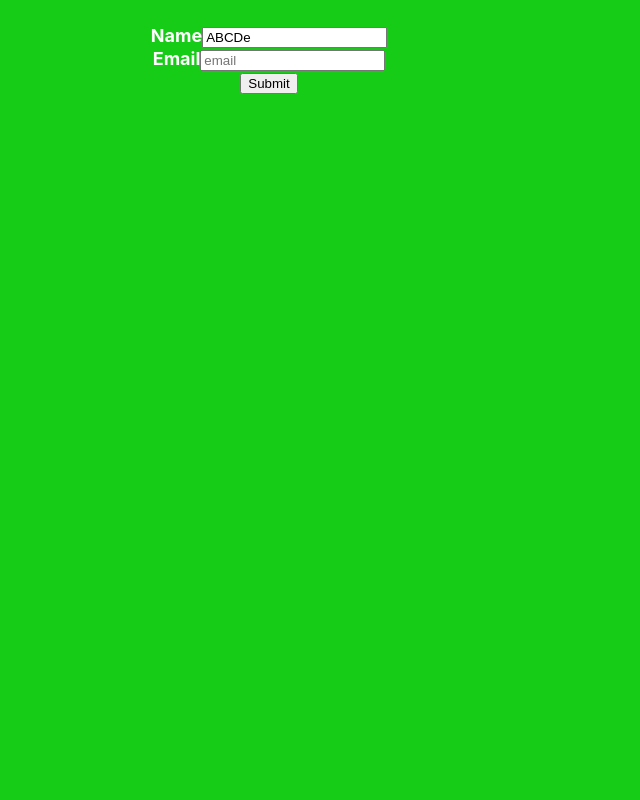
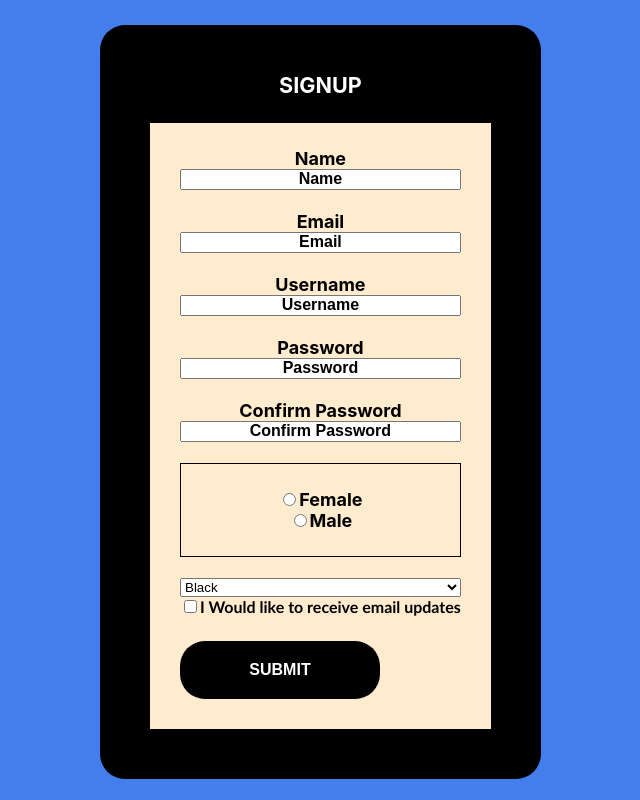
Before and after one commit to divineisking/Amada, a React (Create React App) app in the folder maloine/: page / in a window 1280 px wide. Shown: the whole page, without its empty margins (300-940 px from the left). Built offline with nearby package versions, Linux system fonts and the light colour scheme.

Commit message:
created form validation

```diff
--- a/maloine/public/index.html
+++ b/maloine/public/index.html
@@ -24,7 +24,7 @@
       work correctly both with client-side routing and a non-root public URL.
       Learn how to configure a non-root public URL by running `npm run build`.
     -->
-    <title>Counter App</title>
+    <title>Form App</title>
   </head>
   <body>
     <noscript>You need to enable JavaScript to run this app.</noscript>
--- a/maloine/src/App.css
+++ b/maloine/src/App.css
@@ -1,19 +1,75 @@
 .App {
   text-align: center;
-  width: 85%;
-  background-color:  rgb(22, 204, 22);
-  margin: 25px 0px 0px 25px;
-  display: grid;
-  grid-template-columns: 3;
-  grid-template-rows: 3;
+  width: fit-content;
+  border-radius: 25px 25px / 25px;
+  padding: 25px 25px 25px 25px;
+  background-color:  Black;
+  margin: 25px 0px 20px 25pc;
   font-size: large;
   font-weight: bold;
   color: white;
 }
 
-.button{
-  background-color: red;
-  margin-left: 5px;
-  margin-top: 5px;
-  margin-bottom: 5px;
+.App h3{
+  font-size: larger;
+  font-weight: 700;
 }
+
+.form{
+
+  max-width: fit-content;
+  padding: 25px 30px 30px 30px;
+  margin: 25px 25px 25px 25px;
+  background-color: blanchedalmond;
+  width: fit-content;
+  color: black;
+  text-align: center;
+  flex-wrap: wrap;
+  display: flex;
+  flex-direction: column;
+  font-size: large;
+  font-weight: 700;
+
+
+}
+
+.form input::placeholder{
+  text-align: center;
+  color: black;
+  font-size: medium;
+  font-weight: 600;
+
+
+}
+
+.form button{
+  color: white;
+  background-color: black;
+  border: none;
+  width: 200px;
+  padding: 20px 25px 20px 25px;
+  border-radius: 25px 25px;
+  font-size: medium;
+  font-weight: 700;
+}
+
+.form button:hover{
+  color: black;
+  background-color: white;
+  border-color: black;
+  border-style: solid;
+}
+
+.emailupdates{
+  font-size: medium;
+  font-family: 'Trebuchet MS', 'Lucida Sans Unicode', 'Lucida Grande', 'Lucida Sans', Arial, sans-serif;
+  font-weight: 700;
+  margin-bottom: 25px;
+
+}
+
+.gender{
+  border: 1px solid black;
+  padding: 25px 25px 25px 25px;
+
+}
--- a/maloine/src/App.js
+++ b/maloine/src/App.js
@@ -3,29 +3,109 @@ import './App.css';
 
 export default function App() {
 
-  const [text, setText] = useState('ABCDe')
-  const [email, setEmail] = useState('')
+  const [formData, setForm] = useState({
+    name:'',
+    username: '',
+    email:'',
+    password:'',
+    confirmPassword:'',
+    gender:'',
+    updates: false,
+
+  })
 
   function handleChange(e){
-    setText(e.target.value)
+
+    const {name,value, type, checked} = e.target
+
+    setForm((prevForm)=>{
+                return {...prevForm,
+                  [name]: type === 'checkbox' ? checked : value }
+    })
+
   }
-  function handleChange1(e){
-    setEmail(e.target.value)
-  }
+
   const handleSubmit = (e) => {
     e.preventDefault()
+    setForm({
+      name:'',
+      username: '',
+      email:'',
+      password:'',
+      confirmPassword:'',
+      female:'',
+      male:'',
+      updates: false,
+    })
+
+    console.log(formData)
   }
   return (
     <div className="App">
-      <form onSubmit={handleSubmit}>
 
-        <label htmlFor='Name'>Name</label>
-        <input type='text' onChange={handleChange} placeholder='name' value={text} name='Name' />
+      <h3>SIGNUP</h3>
+
+      <form onSubmit={handleSubmit} className="form">
+
+        <label htmlFor='name'>Name</label>
+        <input type='text' onChange={handleChange} placeholder='Name' name='name' value={formData.name} />
         <br/>
-        <label htmlFor='Email'>Email</label>
-        <input type='text' onChange={handleChange1} placeholder='email' value={email} name='Email'/>
+        <label htmlFor='email'>Email</label>
+        <input type='text' onChange={handleChange} placeholder='Email' name='email' value={formData.email}/>
         <br/>
-        <button type='submit' >Submit</button>
+        <label htmlFor='username'>Username</label>
+        <input type='text' onChange={handleChange} placeholder='Username'  name='username' value={formData.username}/>
+        <br/>
+        <label htmlFor='password'>Password</label>
+        <input type='text' onChange={handleChange} placeholder='Password'  name='password' value={formData.password}/>
+        <br/>
+        <label htmlFor='confirmPassword'>Confirm Password</label>
+        <input type='text' onChange={handleChange} placeholder='Confirm Password'  name='confirmPassword' value={formData.confirmPassword}/>
+        <br/>
+
+        <div className='gender'>
+        <input type='radio' onChange={handleChange} placeholder='FEMALE' name='gender' value='female' checked={formData.gender==='female'} id='female'/>
+        <label htmlFor='female'>Female</label>
+        <br/>
+        <input type='radio' onChange={handleChange} placeholder='MALE' name='gender' value='male' checked={formData.gender ==='male'} id='male'/>
+        <label htmlFor='male'>Male</label>
+        </div>
+        <br/>
+
+        <select>
+          <optgroup>
+            Favourite Colour
+            <option>
+              Black
+            </option>
+            <option>
+              White
+            </option>
+            <option>
+              Pink
+            </option>
+          </optgroup>
+          <optgroup>
+            Favourite Food
+            <option>
+                Ewa
+            </option>
+            <option>
+                Dodo
+            </option>
+            <option>
+                Fufu
+            </option>
+          </optgroup>
+        </select>
+
+
+        <div className='emailupdates'>
+        <input type='checkbox' onChange={handleChange} name='updates' id='updates' checked={formData.updates}/>
+          <label htmlFor='updates'>I Would like to receive email updates</label>
+        <br/></div>
+
+        <button type='submit' >SUBMIT</button>
 
       </form>
     </div>
--- a/maloine/src/index.css
+++ b/maloine/src/index.css
@@ -5,7 +5,7 @@ body {
     sans-serif;
   -webkit-font-smoothing: antialiased;
   -moz-osx-font-smoothing: grayscale;
-  background-color: rgb(22, 204, 22);
+  background-color: rgb(67, 126, 236);
 }
 
 code {
```
